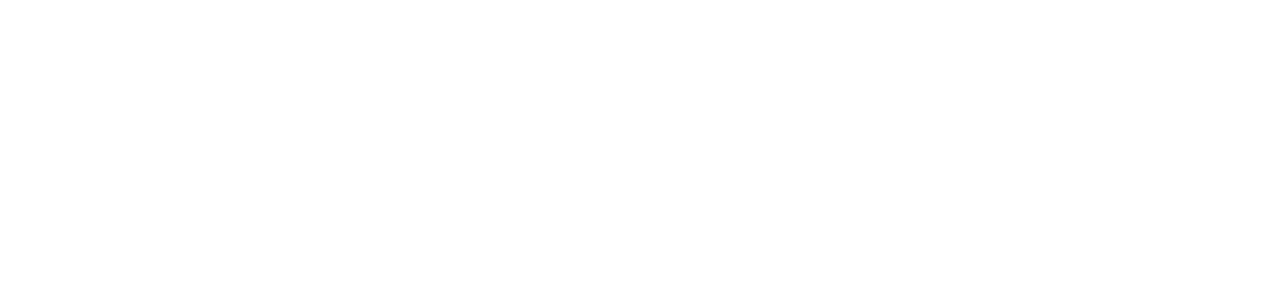
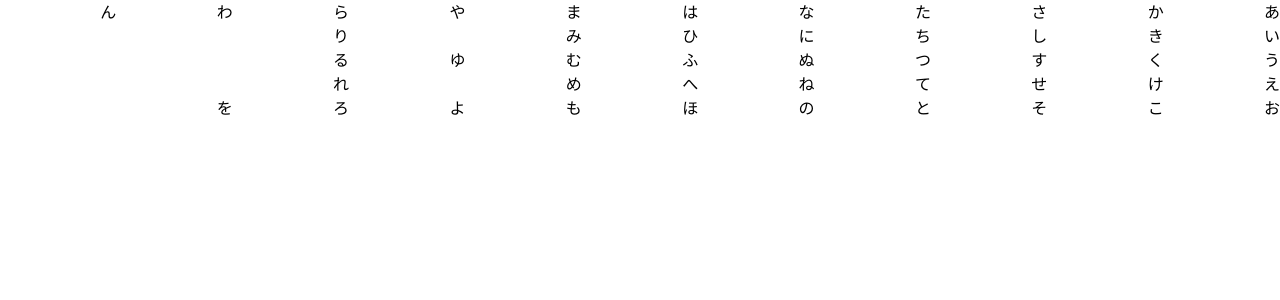
Before and after one commit to FENIXSHIRO/kanaframe, a Nuxt app: page /alphabet/1 in a window 1280 px wide. Before the commit this address had no page. Shown: the top 300 px of the page. Built offline with nearby package versions, Linux system fonts and the light colour scheme.

Commit message:
feat: alphabet page + renaming jsons

```diff
--- /dev/null
+++ b/app/pages/alphabet/[type].vue
@@ -0,0 +1,25 @@
+<script lang="ts" setup>
+import alphabet from '~/assets/data/alphabet.json'
+
+const route = useRoute();
+</script>
+
+<template>
+  <div>
+    <div dir="rtl" class="grid w-full grid-flow-col grid-cols-11 grid-rows-5 justify-end">
+      <div class="col-start-8 row-start-2"></div>
+      <div class="col-start-8 row-start-4"></div>
+
+      <div class="col-start-10 row-start-2"></div>
+      <div class="col-start-10 row-start-3"></div>
+      <div class="col-start-10 row-start-4"></div>
+      <div v-for="character in alphabet" :key="character.romaji" class="">
+        {{ character.hiragana }}
+      </div>
+    </div>
+  </div>
+</template>
+
+<style>
+
+</style>
--- a/app/stores/question.store.ts
+++ b/app/stores/question.store.ts
@@ -1,6 +1,6 @@
 import type { QuestionsState } from '~~/shared/types/Question';
 
-import kanaJson from '~/assets/data/kana.json';
+import alphabetJson from '~/assets/data/alphabet.json';
 import type { Modes } from '~~/shared/types/Modes';
 import { shuffleArray } from '~~/shared/utils/Shuffle';
 
@@ -26,9 +26,9 @@
       mode: Modes['characterLearn'] = 'hiragana',
       amount: number
     ) {
-      const kana = Object.values(kanaJson);
-      const clampedAmount = Math.min(kana.length, amount);
-      const characterSet = shuffleArray(kana).slice(0, clampedAmount);
+      const alphabet = Object.values(alphabetJson);
+      const clampedAmount = Math.min(alphabet.length, amount);
+      const characterSet = shuffleArray(alphabet).slice(0, clampedAmount);
 
       this.questionAmount = clampedAmount;
 
--- /dev/null
+++ b/shared/types/Alpgabet.ts
@@ -0,0 +1 @@
+export type Alphabet = 'hiragana' | 'katakana'
```
Also changed, not shown: app/assets/data/alphabet.json (renamed from app/assets/data/kana.json).
